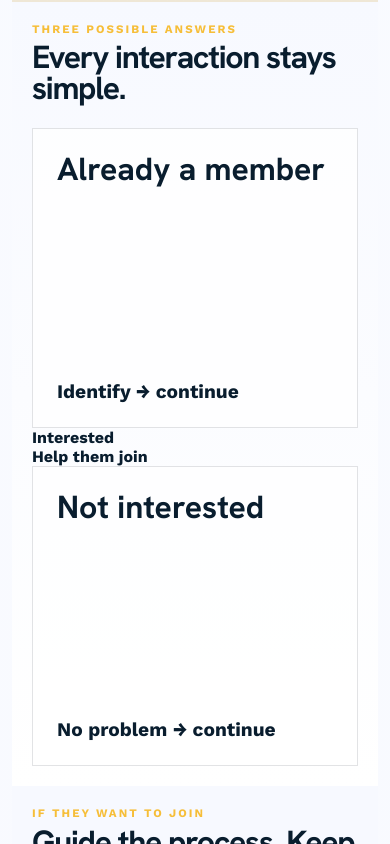
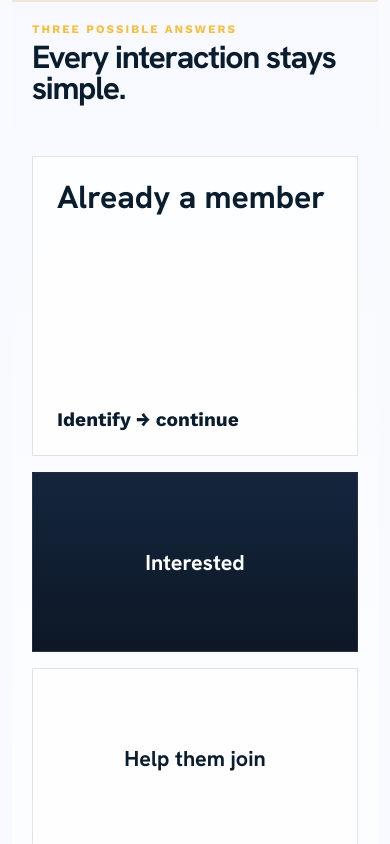
Before and after one commit to Cascadia376/flight-club, a Next.js app: page / in a window 390 px wide. Shown: the part 7700-8544 px from the top of the page. Built offline with nearby package versions, Linux system fonts and the light colour scheme.

Commit message:
Style split outcome cards

```diff
--- a/src/app/gm-readiness.module.css
+++ b/src/app/gm-readiness.module.css
@@ -220,11 +220,12 @@
   font-weight: 650;
 }
 
-.outcomeGrid {
+.outcomeLayout {
   display: grid;
   grid-template-columns: repeat(3, minmax(0, 1fr));
   gap: 1rem;
   margin-top: 1.75rem;
+  align-items: stretch;
 }
 
 .outcomeCard {
@@ -246,6 +247,36 @@
 .outcomeAction {
   font-size: 1.2rem;
   font-weight: 650;
+}
+
+.outcomeSplit {
+  display: grid;
+  grid-template-columns: repeat(2, minmax(0, 1fr));
+  gap: 1rem;
+  align-content: center;
+}
+
+.outcomeMiniCard {
+  aspect-ratio: 1 / 1;
+  min-width: 0;
+  padding: 1rem;
+  display: grid;
+  place-items: center;
+  text-align: center;
+  border: 1px solid rgba(16, 28, 46, 0.12);
+  background: rgba(255, 255, 255, 0.8);
+}
+
+.outcomeMiniCard strong {
+  font-family: var(--font-hanken-grotesk), Arial, sans-serif;
+  font-size: clamp(1.35rem, 2vw, 2rem);
+  line-height: 1;
+}
+
+.outcomeMiniCardDark {
+  background: linear-gradient(180deg, #14263d 0%, #0d1726 100%);
+  color: white;
+  border-color: rgba(255, 255, 255, 0.08);
 }
 
 .processGrid {
@@ -393,12 +424,12 @@
   .programGrid,
   .compareGrid,
   .gmGrid,
-  .closeGrid {
+  .closeGrid,
+  .outcomeLayout {
     grid-template-columns: 1fr;
   }
 
   .memberGrid,
-  .outcomeGrid,
   .learningGrid {
     grid-template-columns: repeat(2, minmax(0, 1fr));
   }
@@ -406,17 +437,26 @@
   .processGrid {
     grid-template-columns: repeat(2, minmax(0, 1fr));
   }
+
+  .outcomeSplit {
+    max-width: 520px;
+  }
 }
 
 @media (max-width: 640px) {
   .metricGrid,
   .pillarGrid,
   .memberGrid,
-  .outcomeGrid,
   .processGrid,
   .learningGrid,
-  .journeyLine {
+  .journeyLine,
+  .outcomeSplit {
     grid-template-columns: 1fr;
+  }
+
+  .outcomeMiniCard {
+    aspect-ratio: auto;
+    min-height: 180px;
   }
 
   .journeyLine {
```
